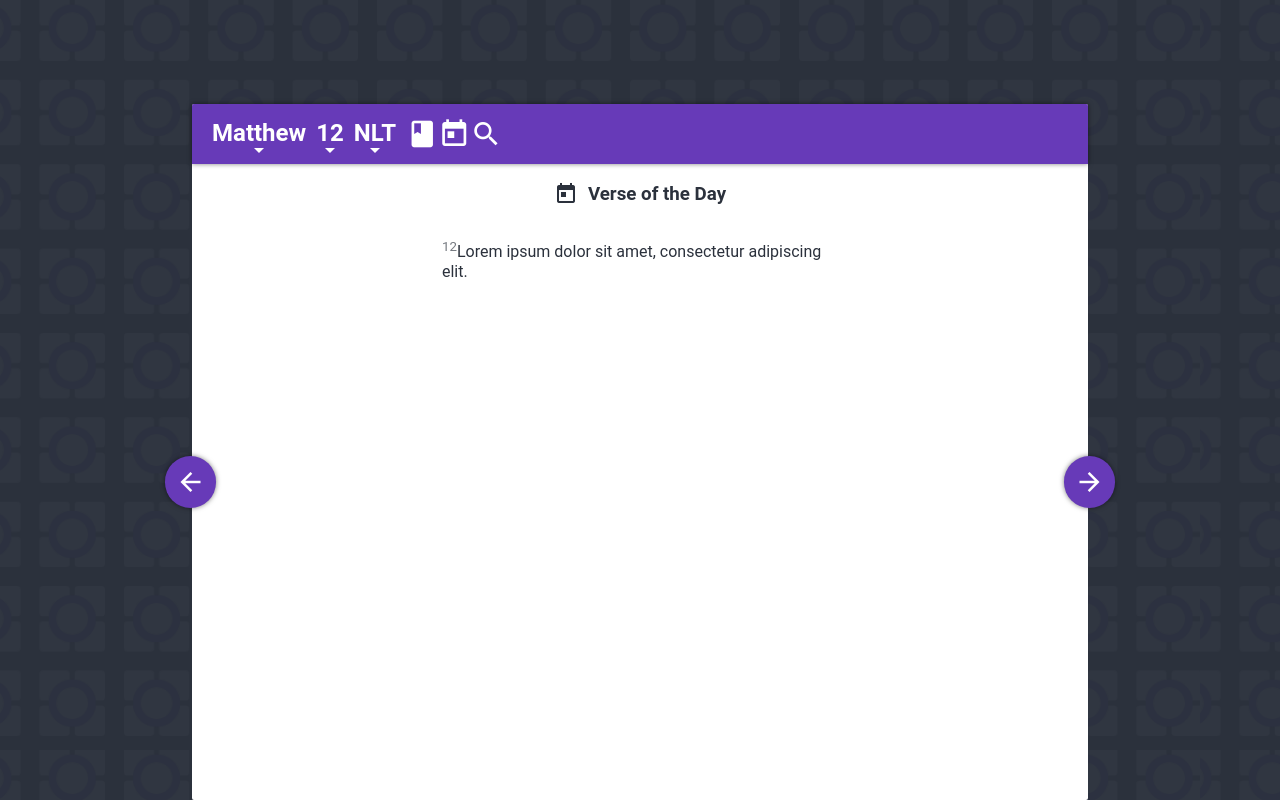
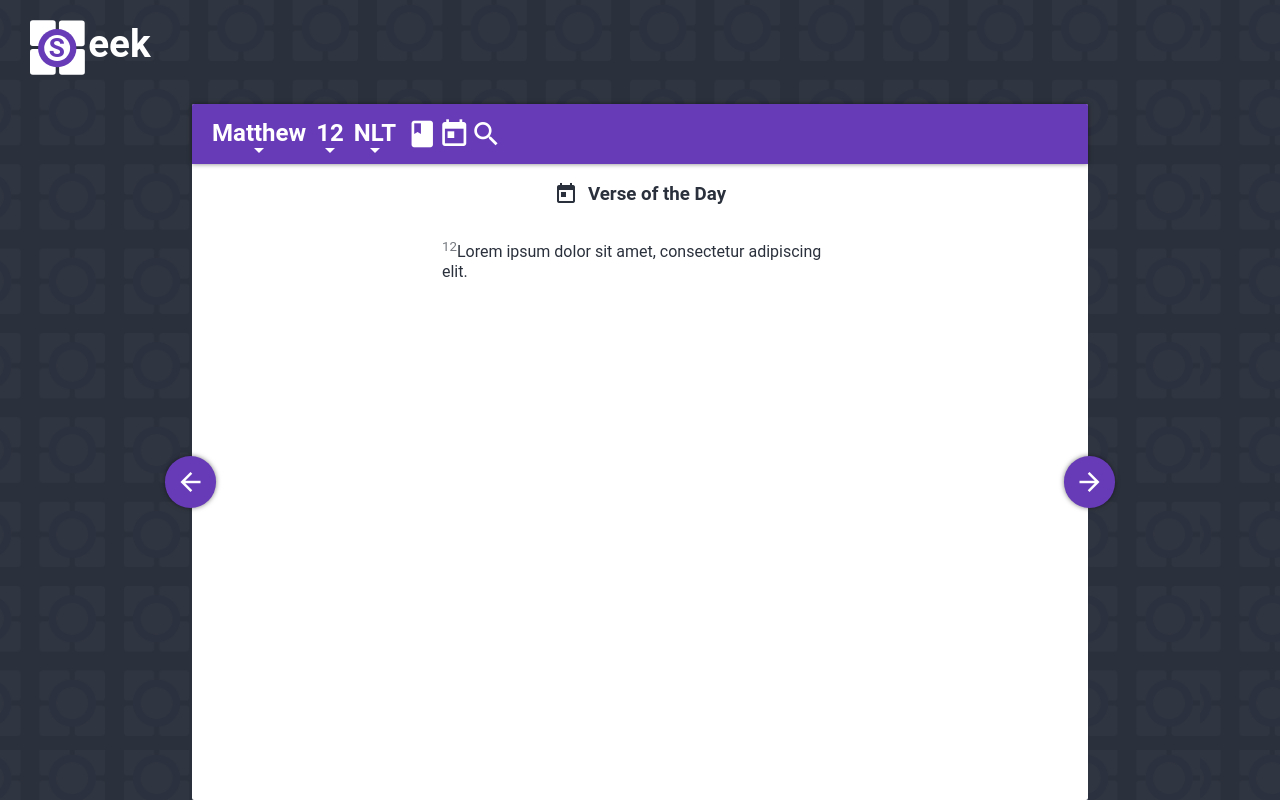
Before and after one commit to sethmfuller/seek, a Vue app: page / in a window 1280 px wide. Built offline with nearby package versions, Linux system fonts and the light colour scheme.

Commit message:
Added logo images in both svg and png format

```diff
--- a/index.html
+++ b/index.html
@@ -3,9 +3,11 @@
   <head>
     <meta charset="utf-8">
     <meta name="viewport" content="width=device-width,initial-scale=1.0">
+
     <link href="https://fonts.googleapis.com/icon?family=Material+Icons" rel="stylesheet">
     <script defer src="https://use.fontawesome.com/releases/v5.0.6/js/all.js"></script>
-    <title>seek.com</title>
+    <title>Seek</title>
+    <link rel="icon" href="./src/assets/S.png">
   </head>
   <body>
     <div id="app"></div>
--- a/src/App.vue
+++ b/src/App.vue
@@ -1,5 +1,6 @@
 <template>
   <div id="app">
+    <img id="logo" src="./assets/Logo_Text.svg" alt="Seek Logo">
     <main-view
       :display="display">
     </main-view>
@@ -71,6 +72,14 @@ body
   justify-content: center;
 }
 
+#logo
+{
+  position: absolute;
+  width: 121px;
+  height: 95.22px;
+  left: 30px;
+}
+
 /* All verse numbers are style by this definition */
 sup
 {
```
Also changed, not shown: src/assets/S.png (added), src/assets/S.svg (added).
